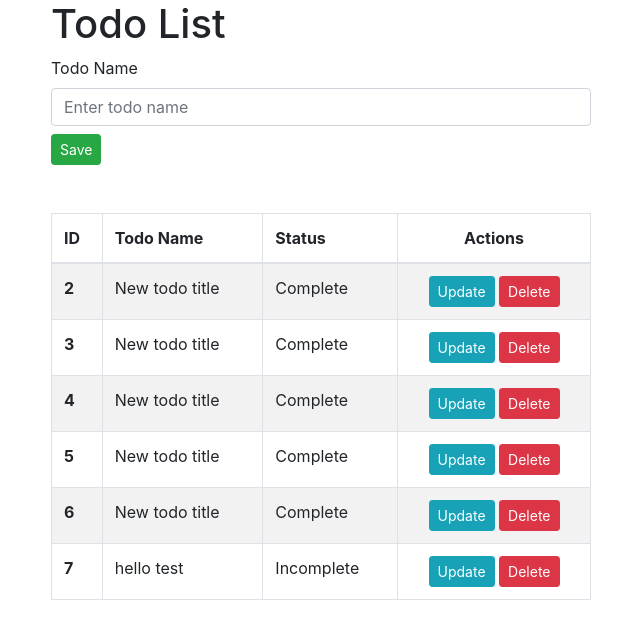
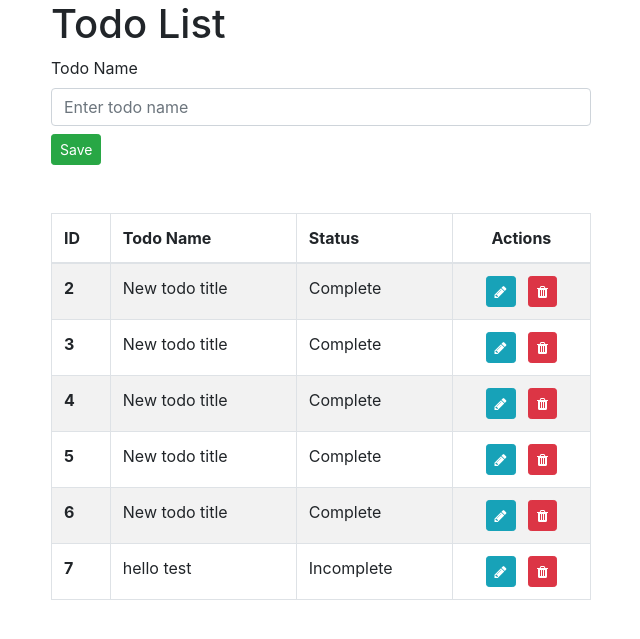
Before and after one commit to mbrsagor/flask-curd-app, a Flask app: page / in a window 1280 px wide. Shown: the top 639 px of the page, without its empty margins (319-959 px from the left). Run offline with Flask 2, Linux system fonts and the light colour scheme; data comes from the database, SQL or seed files in the repository; some libraries are stand-ins or nearby versions.

Commit message:
New structure added

```diff
--- a/app.py
+++ b/app.py
@@ -1,5 +1,6 @@
 from flask import Flask, render_template, request, redirect, url_for
 from flask_sqlalchemy import SQLAlchemy
+# from models.todo import Todo
 from flask_restful import Resource, Api
 
 app = Flask(__name__)
--- a/templates/base.html
+++ b/templates/base.html
@@ -5,6 +5,9 @@
     <meta http-equiv="X-UA-Compatible" content="IE=edge">
     <meta name="viewport" content="width=device-width, initial-scale=1.0">
     <link rel="stylesheet" href="https://maxcdn.bootstrapcdn.com/bootstrap/4.0.0/css/bootstrap.min.css" integrity="sha384-Gn5384xqQ1aoWXA+058RXPxPg6fy4IWvTNh0E263XmFcJlSAwiGgFAW/dAiS6JXm" crossorigin="anonymous">
+
+    <link rel="stylesheet" href="https://stackpath.bootstrapcdn.com/font-awesome/4.7.0/css/font-awesome.min.css">
+
     <title>Todo App</title>
 </head>
 <body>
@@ -45,8 +48,12 @@
                                 {% endif %}
                             </td>
                             <td class="text-center">
-                                <a class="btn btn-sm btn-info" href="/update/{{todo.id}}">Update</a>
-                                <a class="btn btn-sm btn-danger" href="/delete/{{ todo.id }}">Delete</a>
+                                <a class="btn btn-sm btn-info mr-2" href="/update/{{todo.id}}">
+                                    <i class="fa fa-pencil"></i>
+                                </a>
+                                <a class="btn btn-sm btn-danger" href="/delete/{{ todo.id }}">
+                                    <i class="fa fa-trash"></i>
+                                </a>
                             </td>
                         </tr>
                         {% endfor %}
```
Also changed, not shown: models/todo.py (added, +14 -0 lines), settings.py (added).
